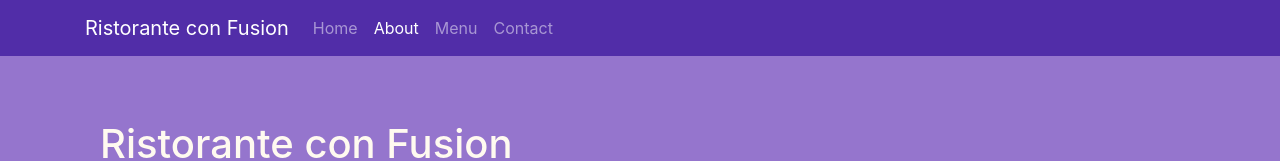
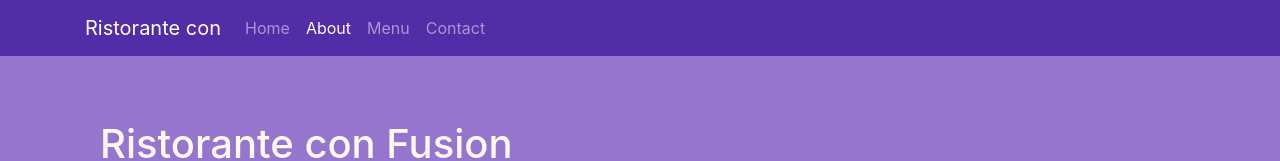
Before and after one commit to Kranthi1547/conFusion, a website: page aboutus.html in a window 1280 px wide. Shown: the top 161 px of the page. Drawn offline with nearby package versions, Linux system fonts and the light colour scheme.

Commit message:
test in new machine

```diff
--- a/aboutus.html
+++ b/aboutus.html
@@ -19,7 +19,7 @@
             <button class="navbar-toggler" typ="button" data-toggle="collapse" data-target="#Navbar">
                 <span class="navbar-toggler-icon"></span>
             </button>
-            <a class="navbar-brand" href="#">Ristorante con Fusion</a>
+            <a class="navbar-brand" href="#">Ristorante con</a>
             <div class="collapse navbar-collapse" id="Navbar">
                 <ul class="navbar-nav mr-auto">
                     <li class="nav-item"><a class="nav-link" href="./index.html">Home</a></li>
```
